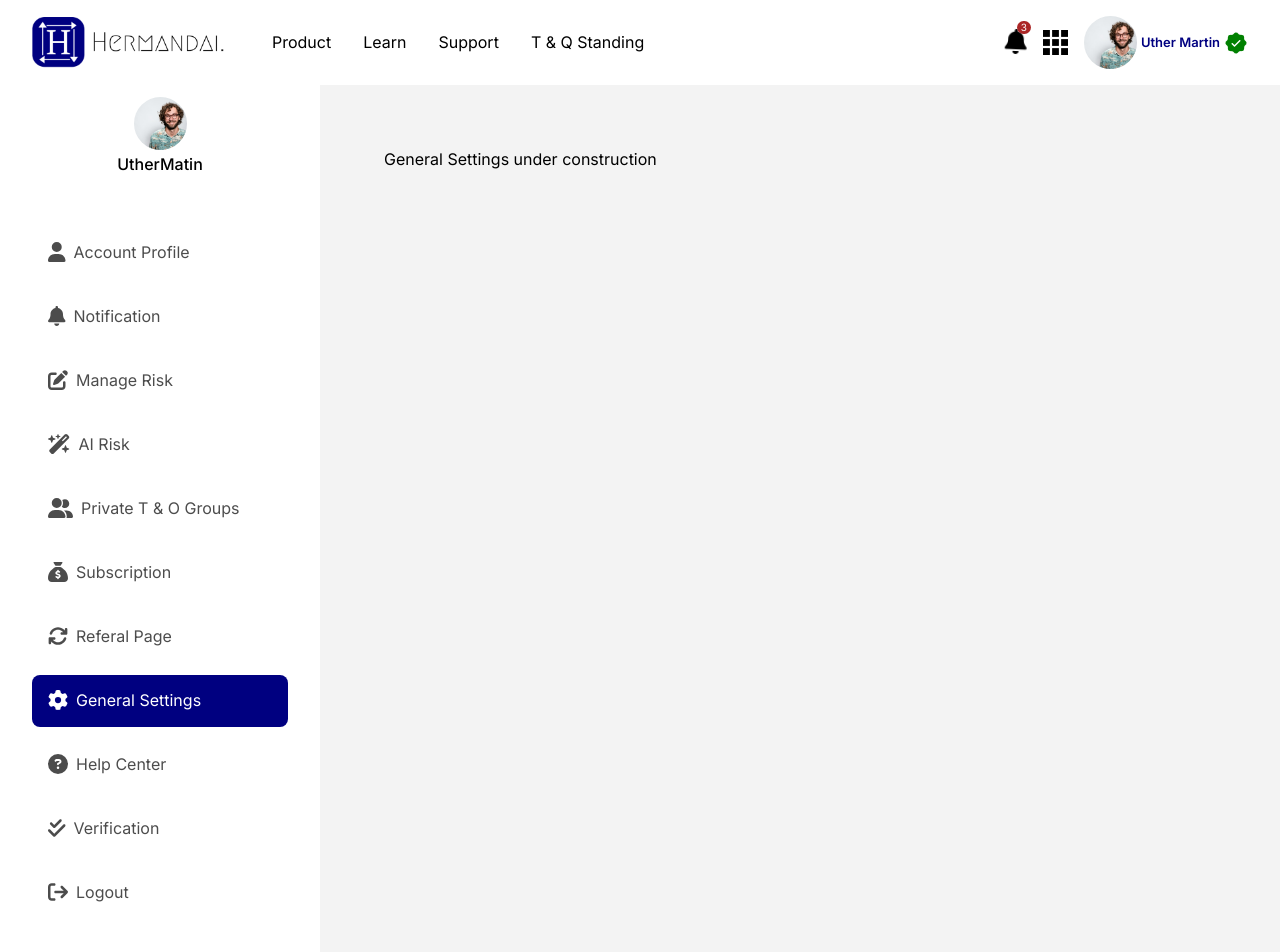
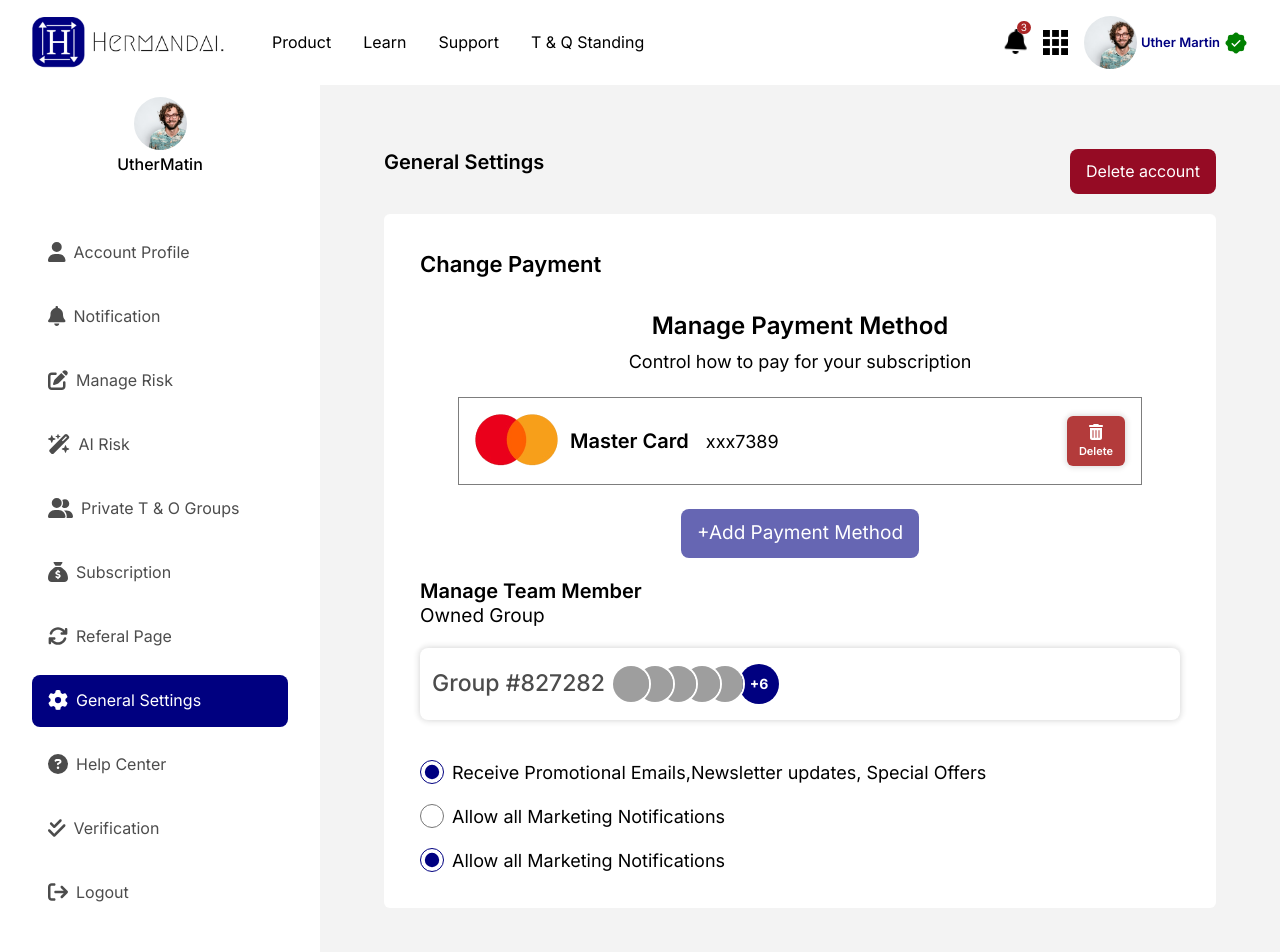
Before and after one commit to Abinash88/my-risk-test, a React (Vite) app: page /dashboard/general-setting in a window 1280 px wide. Shown: the top 952 px of the page. Built offline with nearby package versions, Linux system fonts and the light colour scheme; grey boxes are pictures that could not be loaded.

Commit message:
added changes

```diff
--- a/src/App.tsx
+++ b/src/App.tsx
@@ -17,6 +17,7 @@ import Referral from "./components/Dashboard/Referral";
 import GeneralSetting from "./components/Dashboard/GeneralSetting";
 import Verification from "./components/Dashboard/Verification";
 import ErrorPage from "./components/shared/ErrorPage";
+import EditTeam from "./components/Dashboard/GeneralSetting/EditTeam";
 
 const App = () => {
 	return (
@@ -45,6 +46,7 @@ const App = () => {
 					/>
 					<Route path="referral" element={<Referral />} />
 					<Route path="general-setting" element={<GeneralSetting />} />
+					<Route path="general-setting/:edit-team" element={<EditTeam />} />
 					<Route path="verification" element={<Verification />} />
 				</Route>
 				<Route path="*" element={<ErrorPage />} />
--- /dev/null
+++ b/src/components/Dashboard/GeneralSetting/ChangePayment.tsx
@@ -0,0 +1,36 @@
+import { faTrashCan } from "@fortawesome/free-solid-svg-icons";
+import { FontAwesomeIcon } from "@fortawesome/react-fontawesome";
+
+const ChangePayment = () => {
+	return (
+		<>
+			<h4 className="font-[600] text-[22px]">Change Payment</h4>
+			<div className="flex flex-col gap-2 items-center justify-center mt-8">
+				<h4 className="font-[600] text-[24px]">Manage Payment Method</h4>
+				<p className="font-[400] text-[18px]">
+					Control how to pay for your subscription
+				</p>
+			</div>
+			<div className="border border-[rgba(0,0,0,0.51)] p-4 flex items-center justify-between gap-3 w-[90%] mr-auto ml-auto mt-6">
+				<div className="flex items-center gap-3">
+					<img src="/images/master-card.png" alt="master-card" />
+					<h4 className="font-[600] text-[20px]">
+						Master Card{" "}
+						<span className="font-[400] text-[18px] ml-3">xxx7389</span>
+					</h4>
+				</div>
+				<div className="text-white bg-[rgba(160,11,11,0.8)] shadow-custom-all-sides py-2 px-3 flex flex-col gap-1 items-center justify-center rounded-md cursor-pointer">
+					<FontAwesomeIcon icon={faTrashCan} className="font-light " />
+					<p className="text-[11px] font-[600]">Delete</p>
+				</div>
+			</div>
+			<div className="flex items-center justify-center">
+				<button className="bg-[#6666B3] text-white py-3 px-4 text-[19px]  rounded-lg mt-6 text-center">
+					+Add Payment Method
+				</button>
+			</div>
+		</>
+	);
+};
+
+export default ChangePayment;
--- /dev/null
+++ b/src/components/Dashboard/GeneralSetting/EditTeam.tsx
@@ -0,0 +1,69 @@
+import { Link } from "react-router-dom";
+
+const EditTeam = () => {
+	return (
+		<div>
+			<h4 className="font-[600] text-[20px] mb-5">General Settings</h4>
+			<div className=" bg-white rounded-md px-9 py-9 h-auto overflow-y-auto scrollBar">
+				<h3 className="font-[600] text-[22px]">Group #827282 Team Members</h3>
+				<div className="flex flex-col gap-6">
+					<div className="flex items-center justify-between mt-5">
+						<div className="flex items-center gap-3">
+							<img
+								src="/images/profile-image.jpeg"
+								alt="profile-image"
+								className="rounded-full aspect-square object-cover h-[40px] w-[40px] md:h-[53px] md:w-[53px]"
+							/>
+							<h4 className="font-[500] text-[20px]">
+								Ashley Wells{" "}
+								<span className="text-[#1D98F0] text-[13px]">Full Access</span>
+							</h4>
+						</div>
+						<div className="flex gap-3 items-center">
+							<button className="bg-[#218A3E] text-white py-3 px-4">
+								Switch to Basic
+							</button>
+							<button className="bg-[#950B24] text-white py-3 px-4">
+								Remove
+							</button>
+						</div>
+					</div>
+					<div className="flex items-center justify-between mt-5">
+						<div className="flex items-center gap-3">
+							<img
+								src="/images/profile-image.jpeg"
+								alt="profile-image"
+								className="rounded-full aspect-square object-cover h-[40px] w-[40px] md:h-[53px] md:w-[53px]"
+							/>
+							<h4 className="font-[500] text-[20px]">
+								Ashley Wells{" "}
+								<span className="text-[#218A3E] text-[13px]">Basic Access</span>
+							</h4>
+						</div>
+						<div className="flex gap-3 items-center">
+							<button className="bg-[#1D98F0] text-white py-3 px-5">
+								Switch to Full
+							</button>
+							<button className="bg-[#950B24] text-white py-3 px-4">
+								Remove
+							</button>
+						</div>
+					</div>
+				</div>
+			</div>
+			<div className="flex items-center justify-end gap-3 mt-3">
+				<Link
+					to="/dashboard/general-setting"
+					className="bg-[#6666B3] text-white py-3 px-8 rounded-lg"
+				>
+					Go Back
+				</Link>
+				<button className="bg-[#6666B3] text-white py-3 px-4 rounded-lg">
+					Add Team Member
+				</button>
+			</div>
+		</div>
+	);
+};
+
+export default EditTeam;
--- /dev/null
+++ b/src/components/Dashboard/GeneralSetting/ManageTeam.tsx
@@ -0,0 +1,72 @@
+import { useState } from "react";
+import { GroupImages } from "../../../lib/fakedata";
+import { Link } from "react-router-dom";
+
+const ManageTeam = () => {
+	const [showAll, setShowAll] = useState(false);
+
+	const handleToggleView = () => {
+		setShowAll((prevShowAll) => !prevShowAll);
+	};
+	return (
+		<div className="mt-5">
+			<div className="mb-5">
+				<h4 className="font-[600] text-[20px]">Manage Team Member</h4>
+				<p className="font-[400] text-[19px]">Owned Group</p>
+			</div>
+
+			<Link
+				to="edit-team"
+				className="w-full bg-white shadow-custom-all-sides px-3 py-4 rounded-lg flex justify-between gap-3 items-center"
+			>
+				<div className="flex gap-2 items-center w-[70%] flex-wrap">
+					<p className="font-[500] text-[23px] text-[rgba(0,0,0,0.7)]">
+						Group #827282
+					</p>
+					<div className="relative flex items-center">
+						{GroupImages.slice(0, showAll ? GroupImages.length : 5).map(
+							(item, index) => (
+								<div
+									key={item.name}
+									className={`relative w-[40px] h-[40px] rounded-full overflow-hidden border-2 border-white transition-transform ${
+										showAll ? "mr-1" : "-ml-[0.1rem]"
+									} cursor-pointer`}
+									style={{
+										zIndex: showAll ? GroupImages.length - index : 5 - index,
+										transform: showAll
+											? "translateX(0)"
+											: `translateX(-${index * 15}px)`,
+									}}
+									title={item.name} // Tooltip for name
+								>
+									<img
+										src={item.image}
+										alt={item.name}
+										className="w-full h-full object-cover"
+									/>
+								</div>
+							)
+						)}
+						<div
+							className={`relative w-[40px] h-[40px] rounded-full flex items-center justify-center text-white text-[14px] font-bold cursor-pointer ${
+								showAll ? "bg-red-400" : "bg-[#000080] ml-[9px]"
+							}`}
+							onClick={handleToggleView}
+							style={{
+								zIndex: 0,
+								transform: showAll
+									? "translateX(0)"
+									: `translateX(-${5 * 15}px)`,
+							}}
+							title={showAll ? "C" : `Show ${GroupImages.length - 5} more`}
+						>
+							{showAll ? "C" : `+${GroupImages.length - 5}`}
+						</div>
+					</div>
+				</div>
+			</Link>
+		</div>
+	);
+};
+
+export default ManageTeam;
--- a/src/components/Dashboard/GeneralSetting/index.tsx
+++ b/src/components/Dashboard/GeneralSetting/index.tsx
@@ -1,5 +1,23 @@
+import ChangePayment from "./ChangePayment";
+import ManageTeam from "./ManageTeam";
+import NotifySetting from "./notifySetting";
+
 const GeneralSetting = () => {
-	return <div>General Settings under construction</div>;
+	return (
+		<div>
+			<div className="flex item-center justify-between gap-4">
+				<h4 className="font-[600] text-[20px]">General Settings</h4>
+				<button className="bg-[#950B24] text-white py-3 px-4 rounded-lg">
+					Delete account
+				</button>
+			</div>
+			<div className="mt-5 bg-white rounded-md px-9 py-9 h-auto overflow-y-auto scrollBar">
+				<ChangePayment />
+				<ManageTeam />
+				<NotifySetting />
+			</div>
+		</div>
+	);
 };
 
 export default GeneralSetting;
--- /dev/null
+++ b/src/components/Dashboard/GeneralSetting/notifySetting.tsx
@@ -0,0 +1,70 @@
+import { useState } from "react";
+
+const NotifySetting = () => {
+	const [isChecked, setIsChecked] = useState({
+		receivePromotions: true,
+		allowLikes: false,
+		personalized: true,
+	});
+
+	const handleToggle = (
+		key: "receivePromotions" | "allowLikes" | "personalized"
+	) => {
+		setIsChecked((prevState) => ({
+			...prevState,
+			[key]: !prevState[key],
+		}));
+	};
+
+	return (
+		<>
+			<div className="flex flex-col gap-7 mt-10">
+				<div>
+					<div className="flex flex-col gap-5">
+						<div className="flex gap-2 items-center">
+							<input
+								type="radio"
+								className="p-8 w-6 h-6  specifyColor"
+								id="receive"
+								checked={isChecked.receivePromotions}
+								onClick={() => handleToggle("receivePromotions")}
+								readOnly
+							/>
+							<label htmlFor="receive" className="text-[18px]">
+								Receive Promotional Emails,Newsletter updates, Special Offers
+							</label>
+						</div>
+						<div className="flex gap-2 items-center">
+							<input
+								type="radio"
+								className="p-8 w-6 h-6 specifyColor"
+								id="allowLikes"
+								checked={isChecked.allowLikes}
+								onClick={() => handleToggle("allowLikes")}
+								readOnly
+							/>
+							<label htmlFor="allowLikes" className="text-[18px]">
+								Allow all Marketing Notifications
+							</label>
+						</div>
+						<div className="flex gap-2 items-center">
+							<input
+								type="radio"
+								className="p-8 w-6 h-6 specifyColor"
+								id="personalized"
+								checked={isChecked.personalized}
+								onClick={() => handleToggle("personalized")}
+								readOnly
+							/>
+							<label htmlFor="personalized" className="text-[18px]">
+								Allow all Marketing Notifications
+							</label>
+						</div>
+					</div>
+				</div>
+			</div>
+		</>
+	);
+};
+
+export default NotifySetting;
--- a/src/components/Dashboard/Verification/index.tsx
+++ b/src/components/Dashboard/Verification/index.tsx
@@ -1,5 +1,28 @@
 const Verification = () => {
-	return <div>Verification page under construction</div>;
+	return (
+		<div>
+			<h4 className="font-[600] text-[25px]">Verification</h4>
+			<div className="flex items-center justify-center mt-5">
+				<div className="bg-white rounded-md py-9 px-7 w-[45%] text-center">
+					<img
+						src="/images/verify-status.png"
+						alt=""
+						className="w-[40%] mr-auto ml-auto mt-7"
+					/>
+					<div className="mt-8">
+						<h3 className="font-[600] text-[19px] mb-6">Get Verified!</h3>
+						<p className="font-[400] text-[rgba(0,0,0,0.7)] text-[16px]">
+							Verified users stand out with a verification badge next to their
+							name and double vote feature!
+						</p>
+						<button className="text-white bg-[#000080] font-[400] text-[15px] py-3 px-5 text-center rounded-lg mt-9 w-[70%] ml-auto mr-auto">
+							Start Verification
+						</button>
+					</div>
+				</div>
+			</div>
+		</div>
+	);
 };
 
 export default Verification;
```
Also changed, not shown: public/images/master-card.png (added), public/images/verify-status.png (added).
